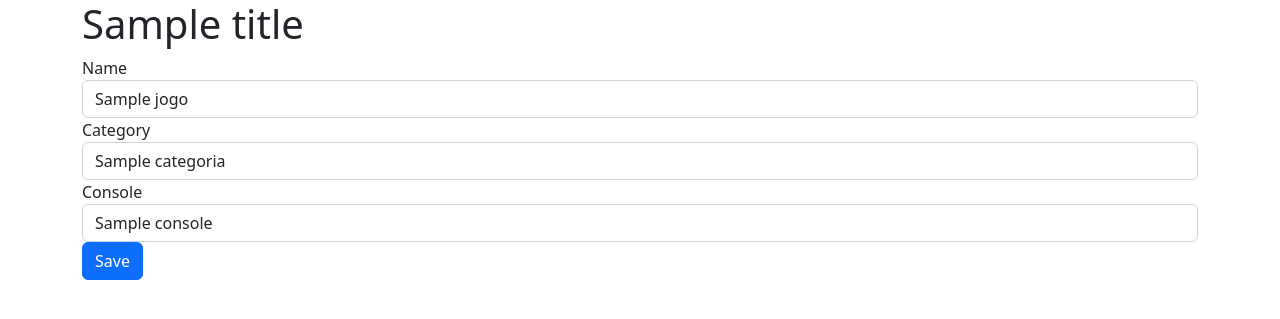
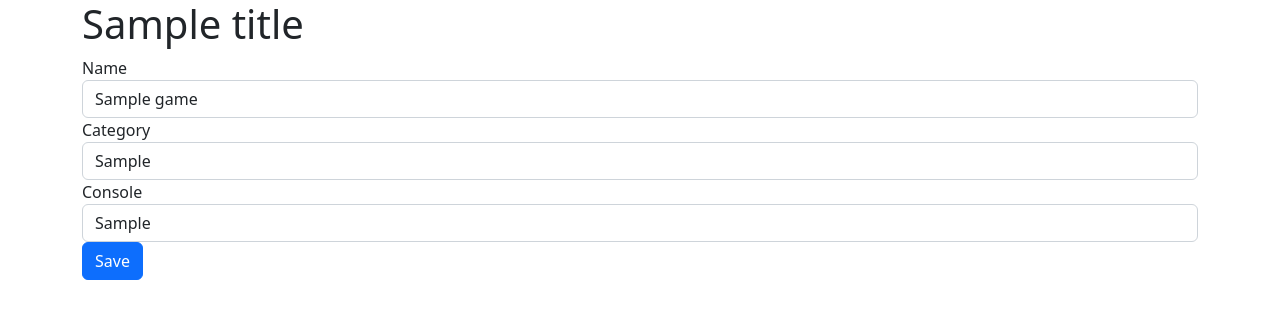
Before and after one commit to gregolly/gamelib-flask, a Flask app: template templates/edit.html in a window 1280 px wide. Shown: the top 319 px of the page. Run offline with Flask 3, Linux system fonts and the light colour scheme; tables that the repository leaves empty hold one stand-in row (values such as "Sample post"); the template is opened without the code that fills it: values that come from a table or form of the project are taken from there, most other values are stand-ins (such as "Sample title", 1, 10 or a date in 2020); some libraries are stand-ins or nearby versions.

Commit message:
fix: change values input and objects in views

```diff
--- a/templates/edit.html
+++ b/templates/edit.html
@@ -1,18 +1,18 @@
 {% extends "template.html" %}
 {% block conteudo %}
-      <form action="{{ url_for('update_game')}}" method="post">
+      <form action="{{ url_for('update_game', id=game.id)}}" method="post">
         <fieldset>
           <div class="form-group">
             <label for="name">Name</label>
-            <input type="text" id="name" name="name" class="form-control" value="{{ jogo.nome }}">
+            <input type="text" id="name" name="name" class="form-control" value="{{ game.name }}">
           </div>
           <div class="form-group">
             <label for="category">Category</label>
-            <input type="text" id="category" name="category" class="form-control" value="{{ jogo.categoria }}">
+            <input type="text" id="category" name="category" class="form-control" value="{{ game.category }}">
           </div>
           <div class="form-group">
             <label for="console">Console</label>
-            <input type="text" id="console" name="console" class="form-control" value="{{ jogo.console }}">
+            <input type="text" id="console" name="console" class="form-control" value="{{ game.console }}">
           </div>
           <button type="submit" class="btn btn-primary btn-salvar">Save</button>
         </fieldset>
--- a/views.py
+++ b/views.py
@@ -46,13 +46,13 @@ def create_game():
     category = request.form['category']
     console = request.form['console']
 
-    game = Games.query.filter_by(nome=name).first()
+    game = Games.query.filter_by(name=name).first()
 
     if game:
         flash('Game already exists!')
         return redirect(url_for('index'))
 
-    new_game = Games(nome=name, categoria=category, console=console)
+    new_game = Games(name=name, category=category, console=console)
     db.session.add(new_game)
     db.session.commit()
     flash('Game created successfully!')
```
